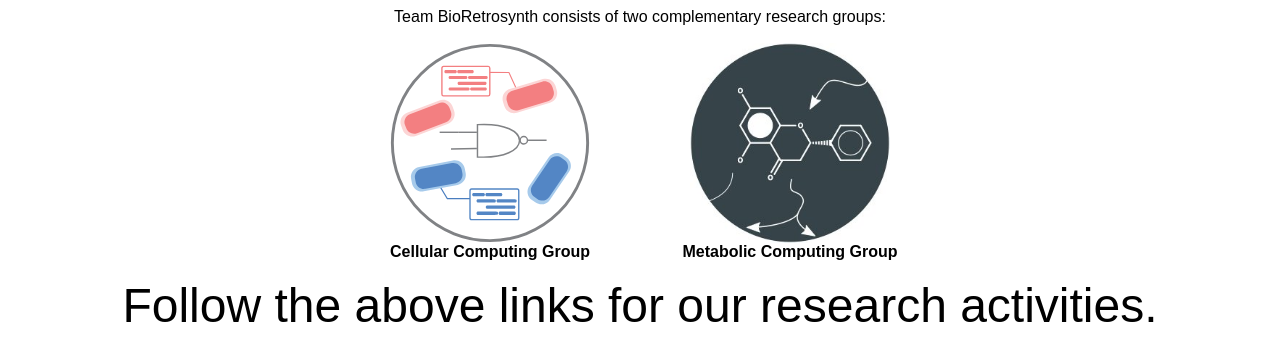
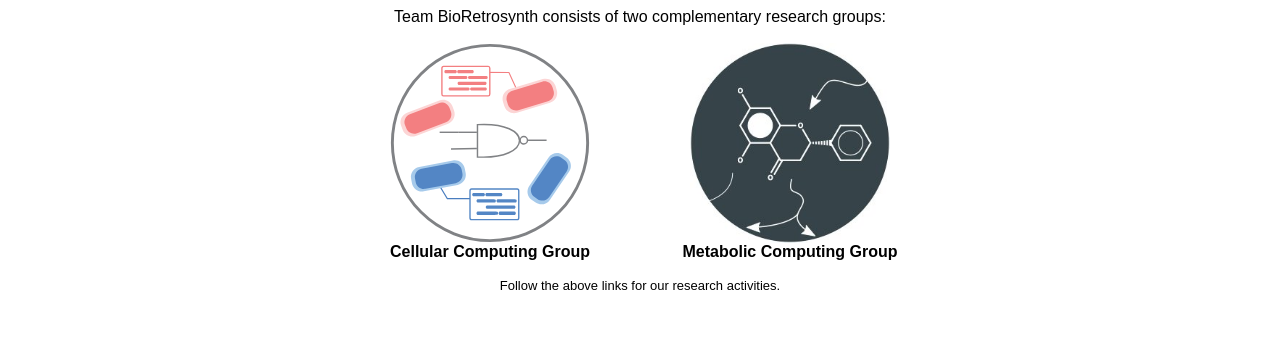
Before and after one commit to brsynth/brsynth.github.io, a plain HTML site: page index.html in a window 1280 px wide. Drawn offline with Linux system fonts and the light colour scheme.

Commit message:
Update index.html

```diff
--- a/index.html
+++ b/index.html
@@ -54,7 +54,7 @@ th, td {
 </p>
     <p></p>
     <p style="text-align: center;">
-      <font face="Arial" size="10"> Follow the above links for our research activities.</font>
+      <font face="Arial" size="2"> Follow the above links for our research activities.</font>
     </p>
 
 
```
